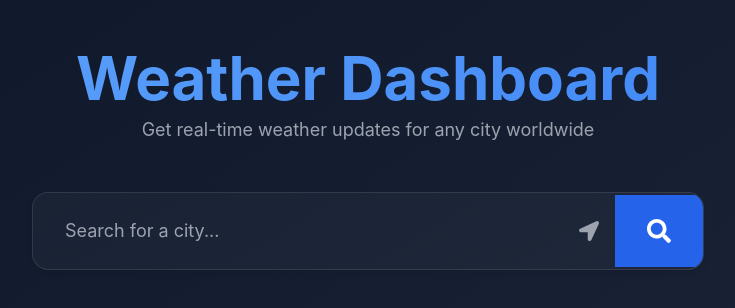
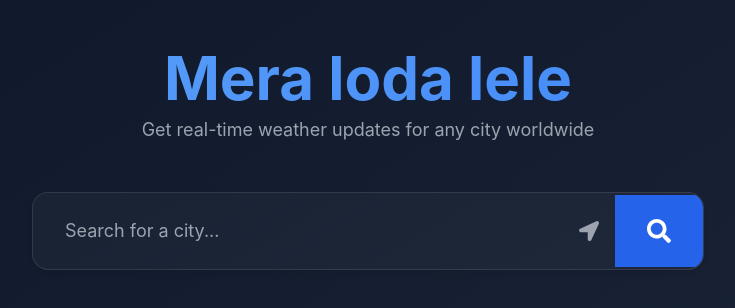
Before and after one commit to visheshmadan678/weatherapp, a React (Vite) app: page / in a window 1280 px wide. Shown: the top 308 px of the page, without its empty margins (272-1007 px from the left). Built offline with nearby package versions, Linux system fonts and the light colour scheme.

Commit message:
compose file added

```diff
--- a/src/App.jsx
+++ b/src/App.jsx
@@ -68,7 +68,8 @@ function App() {
     <div className="min-h-screen py-12 px-4 bg-gradient-to-br from-slate-900 to-slate-800">
       <div className="max-w-7xl mx-auto fade-in">
         <h1 className="text-6xl font-bold text-center mb-2 gradient-text">
-          Weather Dashboard
+          {/*Weather Dashboard*/}
+          Mera loda lele
         </h1>
         <p className="text-center text-gray-400 text-lg mb-12">
           Get real-time weather updates for any city worldwide
```
